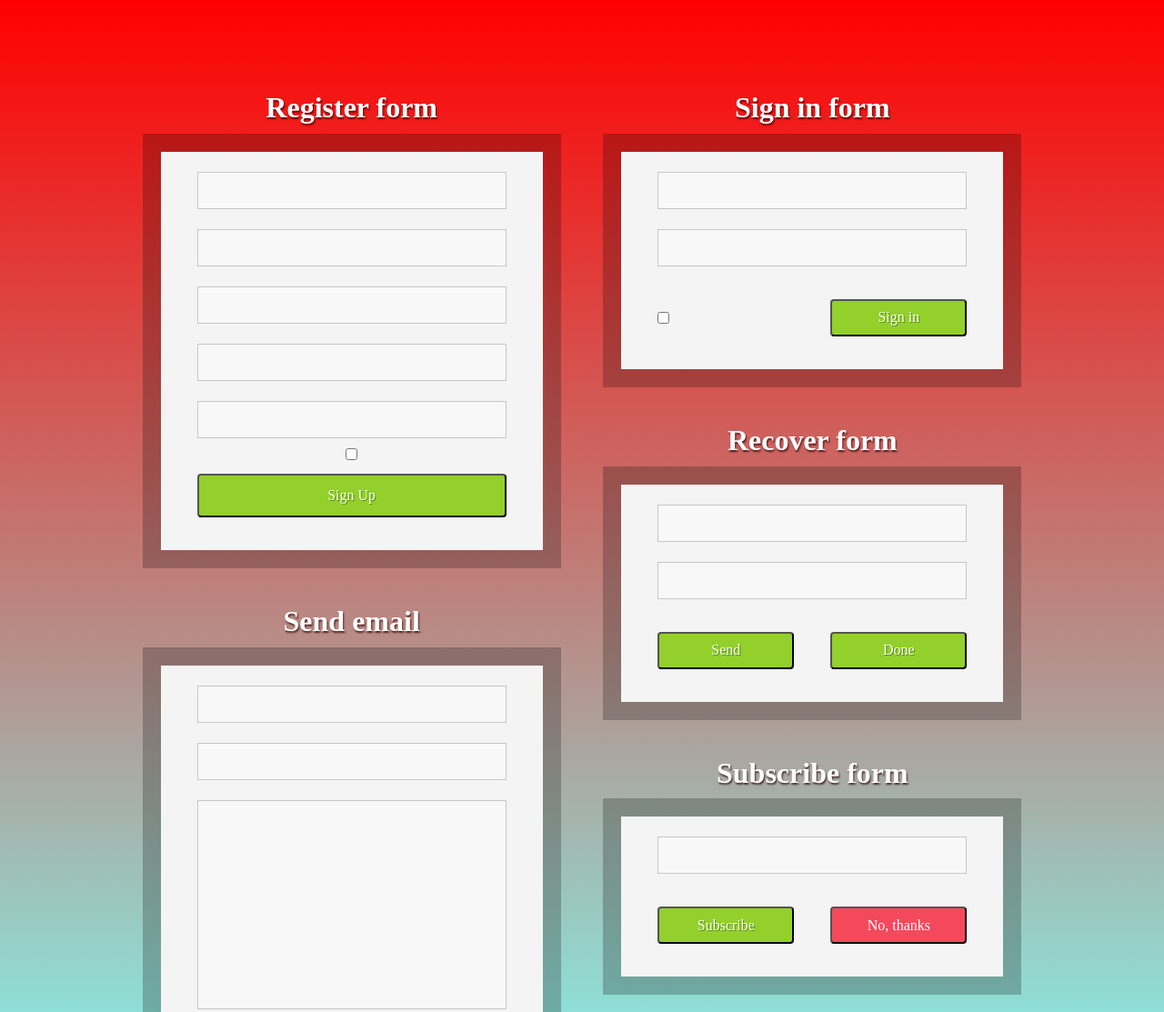
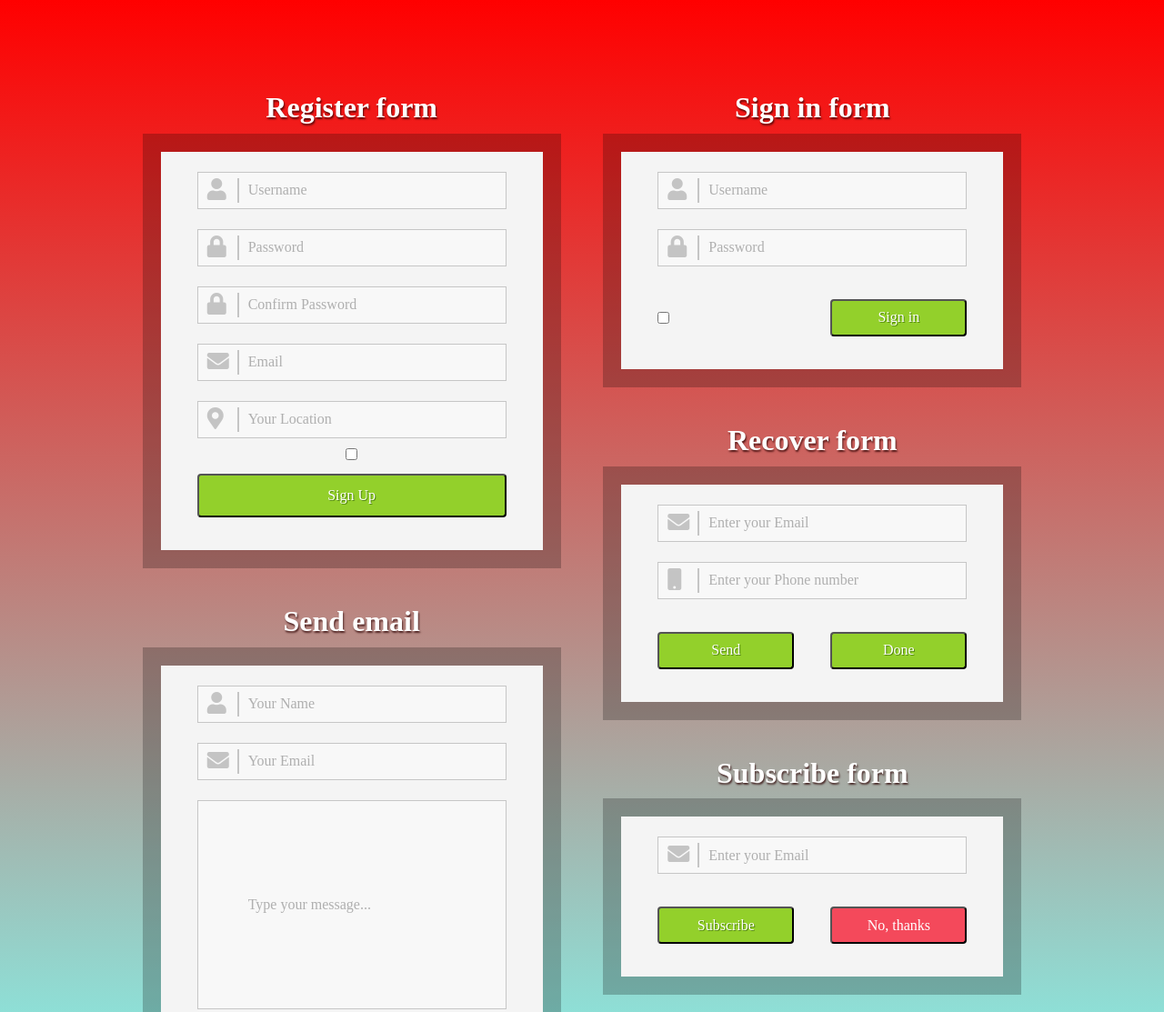
Before and after one commit to swirek-marcin/forms-wwc1, a website: page index.html in a window 1280 px wide. Shown: the top 1113 px of the page at 91% size. Drawn offline with nearby package versions, Linux system fonts and the light colour scheme; a web font is replaced by a local one.

Commit message:
Add icons in inputs. Add placeholders.

```diff
--- a/index.html
+++ b/index.html
@@ -1,23 +1,35 @@
-<!doctype html>
+<!DOCTYPE html>
 <html class="no-js" lang="">
+  <head>
+    <meta charset="utf-8" />
+    <meta http-equiv="x-ua-compatible" content="ie=edge" />
+    <title></title>
+    <meta name="description" content="" />
+    <meta
+      name="viewport"
+      content="width=device-width, initial-scale=1, shrink-to-fit=no"
+    />
 
-<head>
-  <meta charset="utf-8">
-  <meta http-equiv="x-ua-compatible" content="ie=edge">
-  <title></title>
-  <meta name="description" content="">
-  <meta name="viewport" content="width=device-width, initial-scale=1, shrink-to-fit=no">
-
-  <link rel="manifest" href="site.webmanifest">
-  <link rel="apple-touch-icon" href="icon.png">
+    <link rel="manifest" href="site.webmanifest" />
+    <link rel="apple-touch-icon" href="icon.png" />
     <!-- Place favicon.ico in the root directory -->
-  <link rel="stylesheet" href="css/normalize.css">
-  <link rel="stylesheet" href="css/main.css">
+    <link
+      rel="stylesheet"
+      href="https://use.fontawesome.com/releases/v5.6.1/css/all.css"
+      integrity="sha384-gfdkjb5BdAXd+lj+gudLWI+BXq4IuLW5IT+brZEZsLFm++aCMlF1V92rMkPaX4PP"
+      crossorigin="anonymous"
+    />
+    <link rel="stylesheet" href="css/normalize.css" />
+    <link rel="stylesheet" href="css/main.css" />
   </head>
 
   <body>
     <!--[if lte IE 9]>
-    <p class="browserupgrade">You are using an <strong>outdated</strong> browser. Please <a href="https://browsehappy.com/">upgrade your browser</a> to improve your experience and security.</p>
+      <p class="browserupgrade">
+        You are using an <strong>outdated</strong> browser. Please
+        <a href="https://browsehappy.com/">upgrade your browser</a> to improve
+        your experience and security.
+      </p>
     <![endif]-->
 
     <!-- Add your site or application content here -->
@@ -27,75 +39,223 @@
         <div class="big-forms">
           <h2 class="register-form-header">Register form</h2>
           <form action="" class="register-form">
-          <input type="text" class="input-text" name="imie" id="register-name">
-          <input type="password" class="input-text" name="pass" id="register-pass">
-          <input type="password" class="input-text" name="pass" id="pass">
-          <input type="email" class="input-text" name="email" id="register-email">
-          <input type="text" class="input-text" name="location" id="register-location">
-          <input type="checkbox" class="input-checkbox checkbox-big" name="checkbox" id="register-checkbox">
-          <input class="ok-btn input-btn-big" type="button" value="Sign Up">
+            <div class="input-container">
+              <input
+                type="text"
+                class="input-text"
+                placeholder="Username"
+                name="imie"
+                id="register-name"
+              /><i class="fas fa-user input-icon"></i>
+            </div>
+            <div class="input-container">
+              <input
+                type="password"
+                class="input-text"
+                placeholder="Password"
+                name="pass"
+                id="register-pass"
+              /><i class="fas fa-lock input-icon"></i>
+            </div>
+            <div class="input-container">
+              <input
+                type="password"
+                class="input-text"
+                placeholder="Confirm Password"
+                name="pass"
+                id="pass"
+              /><i class="fas fa-lock input-icon"></i>
+            </div>
+            <div class="input-container">
+              <input
+                type="email"
+                class="input-text"
+                placeholder="Email"
+                name="email"
+                id="register-email"
+              /><i class="fas fa-envelope input-icon"></i>
+            </div>
+            <div class="input-container">
+              <input
+                type="text"
+                class="input-text"
+                placeholder="Your Location"
+                name="location"
+                id="register-location"
+              /><i class="fas fa-map-marker-alt input-icon"></i>
+            </div>
+            <input
+              type="checkbox"
+              class="input-checkbox checkbox-big"
+              name="checkbox"
+              id="register-checkbox"
+            />
+            <input class="ok-btn input-btn-big" type="button" value="Sign Up" />
           </form>
           <h2 class="email-form-header">Send email</h2>
           <form action="" class="mail-form">
-          <input type="text" class="input-text" name="name" id="mail-name">
-          <input type="email" class="input-text" name="email" id="mail-email">
-          <input type="text" class="input-text msg-input" name="message" id="mail-msg">
-          <input type="checkbox" class="input-checkbox checkbox-big" name="checkbox" id="email-checkbox">
-          <input class="ok-btn input-btn-big" type="button" value="Send email">
+            <div class="input-container">
+              <input
+                type="text"
+                class="input-text"
+                placeholder="Your Name"
+                name="name"
+                id="mail-name"
+              /><i class="fas fa-user input-icon"></i>
+            </div>
+            <div class="input-container">
+              <input
+                type="email"
+                class="input-text"
+                placeholder="Your Email"
+                name="email"
+                id="mail-email"
+              /><i class="fas fa-envelope input-icon"></i>
+            </div>
+            <input
+              type="text"
+              class="input-text msg-input"
+              placeholder="Type your message..."
+              name="message"
+              id="mail-msg"
+            />
+            <input
+              type="checkbox"
+              class="input-checkbox checkbox-big"
+              name="checkbox"
+              id="email-checkbox"
+            />
+            <input
+              class="ok-btn input-btn-big"
+              type="button"
+              value="Send email"
+            />
           </form>
         </div>
         <div class="small-forms">
           <h2 class="sign-form-header">Sign in form</h2>
           <form action="" class="sign-form">
-          <input type="text" class="input-text" name="username" id="sign-username">
-          <input type="password" class="input-text" name="pass-sign" id="pass-sign">
+            <div class="input-container">
+              <input
+                type="text"
+                class="input-text"
+                placeholder="Username"
+                name="username"
+                id="sign-username"
+              /><i class="fas fa-user input-icon"></i>
+            </div>
+            <div class="input-container">
+              <input
+                type="password"
+                class="input-text"
+                placeholder="Password"
+                name="pass-sign"
+                id="pass-sign"
+              /><i class="fas fa-lock input-icon"></i>
+            </div>
             <div class="btn-sign-container">
-            <input type="checkbox" class="input-checkbox" name="sign-checkbox" id="sign-checkbox">
-            <input class="ok-btn input-btn-small" type="button" value="Sign in">
+              <input
+                type="checkbox"
+                class="input-checkbox"
+                name="sign-checkbox"
+                id="sign-checkbox"
+              />
+              <input
+                class="ok-btn input-btn-small"
+                type="button"
+                value="Sign in"
+              />
             </div>
           </form>
           <h2 class="recover-form-header">Recover form</h2>
           <form action="" class="recover-form">
-          <input type="text" class="input-text" name="name" id="recover-name">
-          <input type="tel" class="input-text" name="phone-recover" id="phone-recover">
+            <div class="input-container">
+              <input
+                type="text"
+                class="input-text"
+                placeholder="Enter your Email"
+                name="name"
+                id="recover-name"
+              /><i class="fas fa-envelope input-icon"></i>
+            </div>
+            <div class="input-container">
+              <input
+                type="tel"
+                class="input-text"
+                placeholder="Enter your Phone number"
+                name="phone-recover"
+                id="phone-recover"
+              /><i class="fas fa-mobile input-icon"></i>
+            </div>
             <div class="btn-recover-container">
-            <input class="ok-btn input-btn-small" type="button" value="Send">
-            <input class="ok-btn input-btn-small" type="button" value="Done">
+              <input
+                class="ok-btn input-btn-small"
+                type="button"
+                value="Send"
+              />
+              <input
+                class="ok-btn input-btn-small"
+                type="button"
+                value="Done"
+              />
             </div>
           </form>
           <h2 class="subscribe-form-header">Subscribe form</h2>
           <form action="" class="subscribe-form">
-          <input type="email" class="input-text" name="sub-email" id="sub-email">
+            <div class="input-container">
+              <input
+                type="email"
+                class="input-text"
+                placeholder="Enter your Email"
+                name="sub-email"
+                id="sub-email"
+              /><i class="fas fa-envelope input-icon"></i>
+            </div>
             <div class="btn-sub-container">
-            <input class="ok-btn input-btn-small" type="button" value="Subscribe">
-            <input class="nok-btn input-btn-small" type="button" value="No, thanks">
+              <input
+                class="ok-btn input-btn-small"
+                type="button"
+                value="Subscribe"
+              />
+              <input
+                class="nok-btn input-btn-small"
+                type="button"
+                value="No, thanks"
+              />
             </div>
           </form>
         </div>
       </div>
     </section>
     <script src="js/vendor/modernizr-3.6.0.min.js"></script>
-  <script src="https://code.jquery.com/jquery-3.3.1.min.js" integrity="sha256-FgpCb/KJQlLNfOu91ta32o/NMZxltwRo8QtmkMRdAu8="
-    crossorigin="anonymous"></script>
+    <script
+      src="https://code.jquery.com/jquery-3.3.1.min.js"
+      integrity="sha256-FgpCb/KJQlLNfOu91ta32o/NMZxltwRo8QtmkMRdAu8="
+      crossorigin="anonymous"
+    ></script>
     <script>
-    window.jQuery || document.write('<script src="js/vendor/jquery-3.3.1.min.js"><\/script>')
-
+      window.jQuery ||
+        document.write(
+          '<script src="js/vendor/jquery-3.3.1.min.js"><\/script>'
+        );
     </script>
     <script src="js/plugins.js"></script>
     <script src="js/main.js"></script>
 
     <!-- Google Analytics: change UA-XXXXX-Y to be your site's ID. -->
     <script>
-    window.ga = function () {
-      ga.q.push(arguments)
+      window.ga = function() {
+        ga.q.push(arguments);
       };
       ga.q = [];
-    ga.l = +new Date;
+      ga.l = +new Date();
       ga('create', 'UA-XXXXX-Y', 'auto');
-    ga('send', 'pageview')
-
+      ga('send', 'pageview');
     </script>
-  <script src="https://www.google-analytics.com/analytics.js" async defer></script>
+    <script
+      src="https://www.google-analytics.com/analytics.js"
+      async
+      defer
+    ></script>
   </body>
-
 </html>
--- a/sass/global/_global.scss
+++ b/sass/global/_global.scss
@@ -6,7 +6,13 @@
   padding: 0;
   margin: 0;
   box-sizing: border-box;
-  //border: 1px solid red;
+ // border: 1px solid red;
+}
+
+::placeholder {
+  padding-left: 55px;
+  font-family: 'Titillium';
+  color: $form-font-color;
 }
 
 body {
@@ -102,3 +108,25 @@ form {
   width: 340px;
   margin: 25px 0;
 }
+
+//Input icons
+.input-container {
+  position: relative;
+}
+
+.input-icon {
+  position: absolute;
+  left: 22px;
+  top: 18px;
+  font-size: $font-size-l;
+  color: $form-font-color;
+  opacity: .7;
+
+  &:after {
+    content: '';
+    position: absolute;
+    left: 33px;
+    border: 1px solid $form-font-color;
+    height: 25px;
+  }
+}
```
Also changed, not shown: css/main.css, 1 other file. Lines whose indentation alone changed are shown as unchanged.
